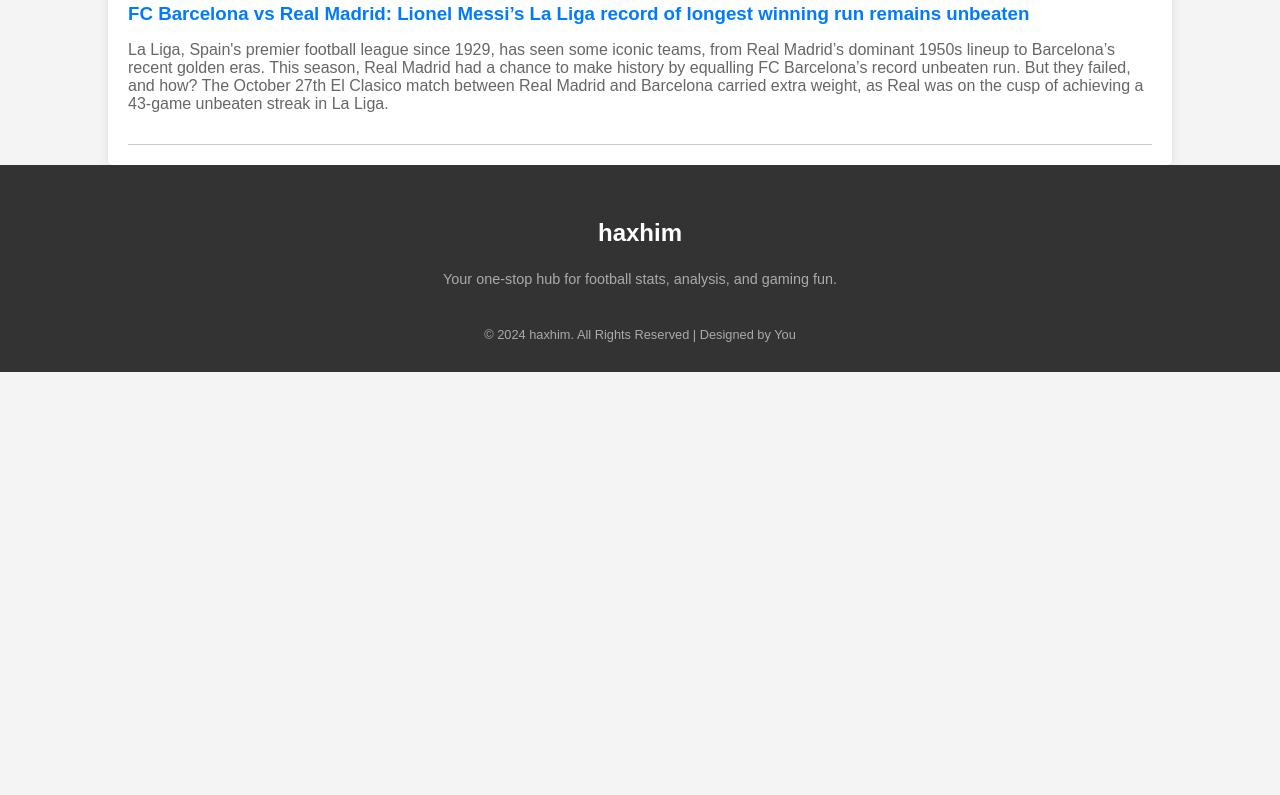
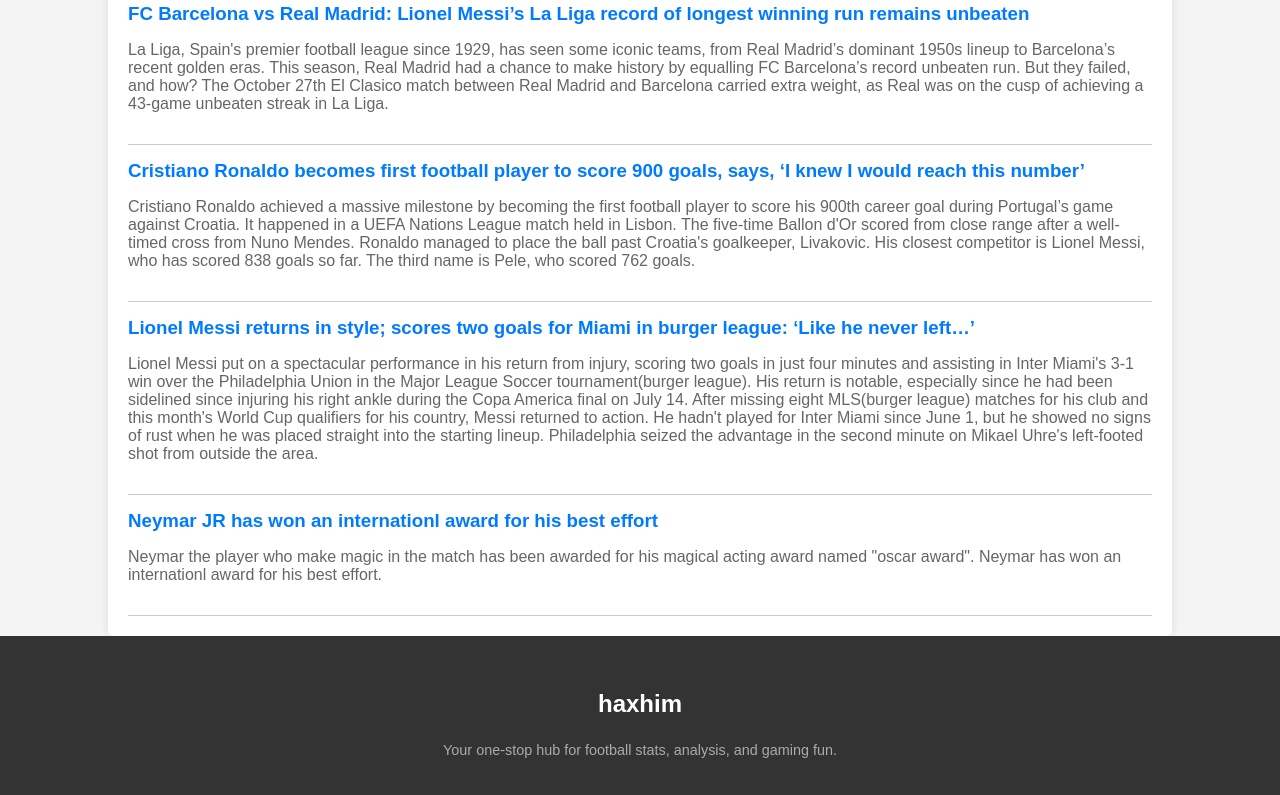
Before and after one commit to ha5him97/football-stats, a website: page news/news.html in a window 1280 px wide. Shown: the part 629-1424 px from the top of the page. Before the commit the page ends 1001 px from the top, so only its background shows below. Drawn offline with Linux system fonts and the light colour scheme.

Commit message:
initial change

```diff
--- a/news/news.html
+++ b/news/news.html
@@ -42,6 +42,22 @@
 
                 The October 27th El Clasico match between Real Madrid and Barcelona carried extra weight, as Real was on the cusp of achieving a 43-game unbeaten streak in La Liga.</p>
         </article>
+        <article>
+            <h3>Cristiano Ronaldo becomes first football player to score 900 goals, says, ‘I knew I would reach this number’</h3>
+            <p>Cristiano Ronaldo achieved a massive milestone by becoming the first football player to score his 900th career goal during Portugal’s game against Croatia. It happened in a UEFA Nations League match held in Lisbon.
+
+                The five-time Ballon d'Or scored from close range after a well-timed cross from Nuno Mendes. Ronaldo managed to place the ball past Croatia's goalkeeper, Livakovic. His closest competitor is Lionel Messi, who has scored 838 goals so far. The third name is Pele, who scored 762 goals.</p>
+        </article>
+        <article>
+            <h3>Lionel Messi returns in style; scores two goals for Miami in burger league: ‘Like he never left…’</h3>
+            <p>Lionel Messi put on a spectacular performance in his return from injury, scoring two goals in just four minutes and assisting in Inter Miami's 3-1 win over the Philadelphia Union in the Major League Soccer tournament(burger league). His return is notable, especially since he had been sidelined since injuring his right ankle during the Copa America final on July 14.
+
+                After missing eight MLS(burger league) matches for his club and this month's World Cup qualifiers for his country, Messi returned to action. He hadn't played for Inter Miami since June 1, but he showed no signs of rust when he was placed straight into the starting lineup. Philadelphia seized the advantage in the second minute on Mikael Uhre's left-footed shot from outside the area.</p>
+        </article>
+        <article>
+            <h3>Neymar JR has won an internationl award for his best effort</h3>
+            <p>Neymar the player who make magic in the match has been awarded for his magical acting award named "oscar award". Neymar has won an internationl award for his best effort.</p>
+        </article>
     </main>
 
     <footer>
```
